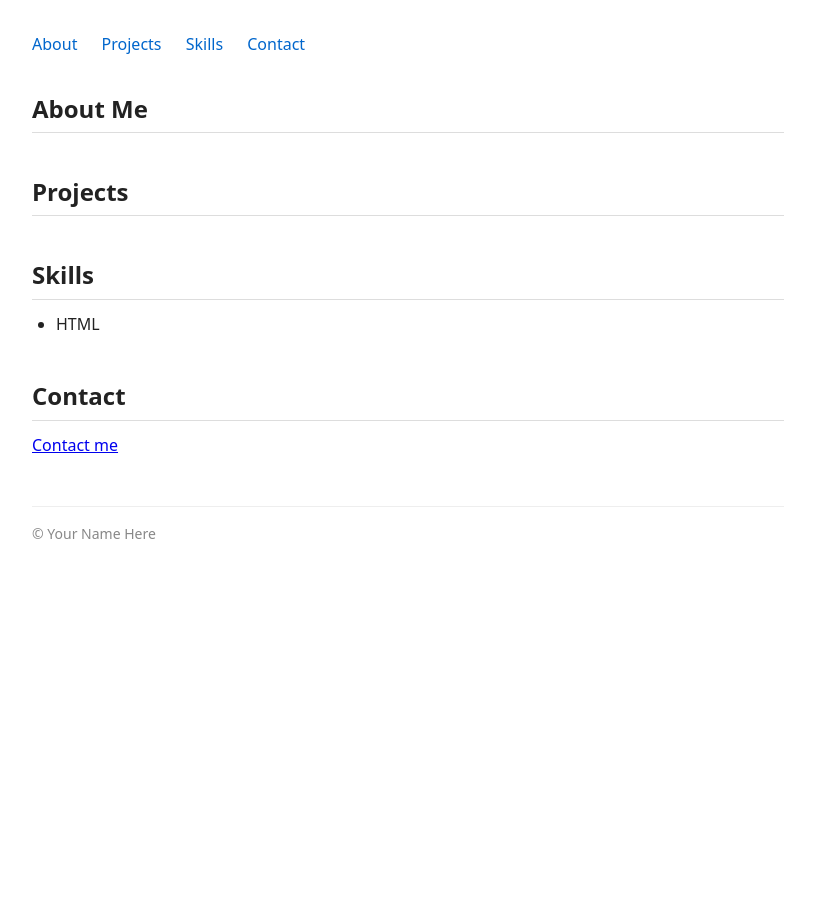
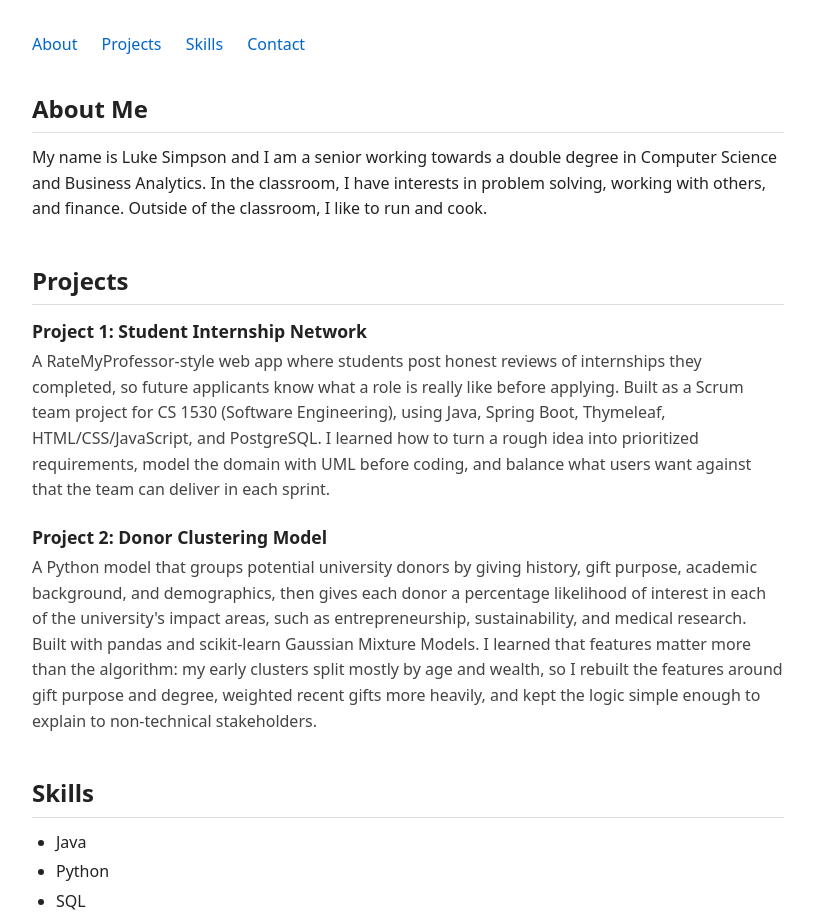
Before and after one commit to luketsimpson/Assignment_3_portfolio, a plain HTML site: page index.html in a window 1280 px wide. Shown: the top 917 px of the page, without its empty margins (232-1047 px from the left). Before the commit the page ends 800 px from the top, so only its background shows below. Drawn offline with Linux system fonts and the light colour scheme.

Commit message:
Fill in potfolio content

```diff
--- a/index.html
+++ b/index.html
@@ -4,7 +4,7 @@
 <head>
   <meta charset="UTF-8">
   <meta name="viewport" content="width=device-width, initial-scale=1.0">
-  <title>Your Name Here</title>
+  <title>Luke Simpson</title>
   <link rel="stylesheet" href="style.css">
 </head>
 
@@ -23,31 +23,48 @@
 
     <section id="about">
       <h2>About Me</h2>
-      <!-- TODO: Replace with 2-3 sentences about yourself -->
-      <!-- e.g., include your name, your program/year, and what you are interested in -->
+      <p>My name is Luke Simpson and I am a senior working towards a double degree in Computer Science and Business Analytics.
+      In the classroom, I have interests in problem solving, working with others, and finance. Outside of the classroom,
+      I like to run and cook.</p>
     </section>
 
     <section id="projects">
       <h2>Projects</h2>
 
-      <!-- Example project entry structure: copy, fill in, and add at least 2:
       <div class="project">
-        <h3>Project Name</h3>
-        <p>What the project does, the technologies used, and what you learned.</p>
+        <h3>Project 1: Student Internship Network</h3>
+        <p>
+          A RateMyProfessor-style web app where students post honest reviews of internships they completed,
+          so future applicants know what a role is really like before applying. Built as a Scrum team project for CS 1530
+          (Software Engineering), using Java, Spring Boot, Thymeleaf, HTML/CSS/JavaScript, and PostgreSQL. I learned
+          how to turn a rough idea into prioritized requirements, model the domain with UML before coding, and balance
+          what users want against that the team can deliver in each sprint.
+        </p>
       </div>
-      -->
 
-      <!-- TODO: Add at least 2 project entries using the structure above -->
+      <div class="project">
+        <h3>Project 2: Donor Clustering Model</h3>
+        <p>
+          A Python model that groups potential university donors by giving history, gift purpose, academic background,
+          and demographics, then gives each donor a percentage likelihood of interest in each of the university's impact
+          areas, such as entrepreneurship, sustainability, and medical research. Built with pandas and scikit-learn Gaussian
+          Mixture Models. I learned that features matter more than the algorithm: my early clusters split mostly by age
+          and wealth, so I rebuilt the features around gift purpose and degree, weighted recent gifts more
+          heavily, and kept the logic simple enough to explain to non-technical stakeholders.
+        </p>
+      </div>
     </section>
 
     <section id="skills">
       <h2>Skills</h2>
       <ul>
         <!-- Example skill - TODO: replace -->
-        <li>HTML</li>
+        <li>Java</li>
 
         <!-- TODO: Add a second skill here -->
+         <li>Python</li>
         <!-- TODO: Add a third skill here -->
+         <li>SQL</li>
         <!-- TODO: ... -->
       </ul>
     </section>
@@ -56,7 +73,7 @@
       <h2>Contact</h2>
       <!-- TODO: Replace href="#" with a real link (e.g., mailto:you@example.com or your LinkedIn URL) -->
       <!-- TODO: Replace the link text with something descriptive, e.g. "Email me" or "LinkedIn" -->
-      <p><a href="#">Contact me</a></p>
+      <p><a href=mailto:lus68@pitt.edu>Contact me</a></p>
     </section>
 
   </main>
```
